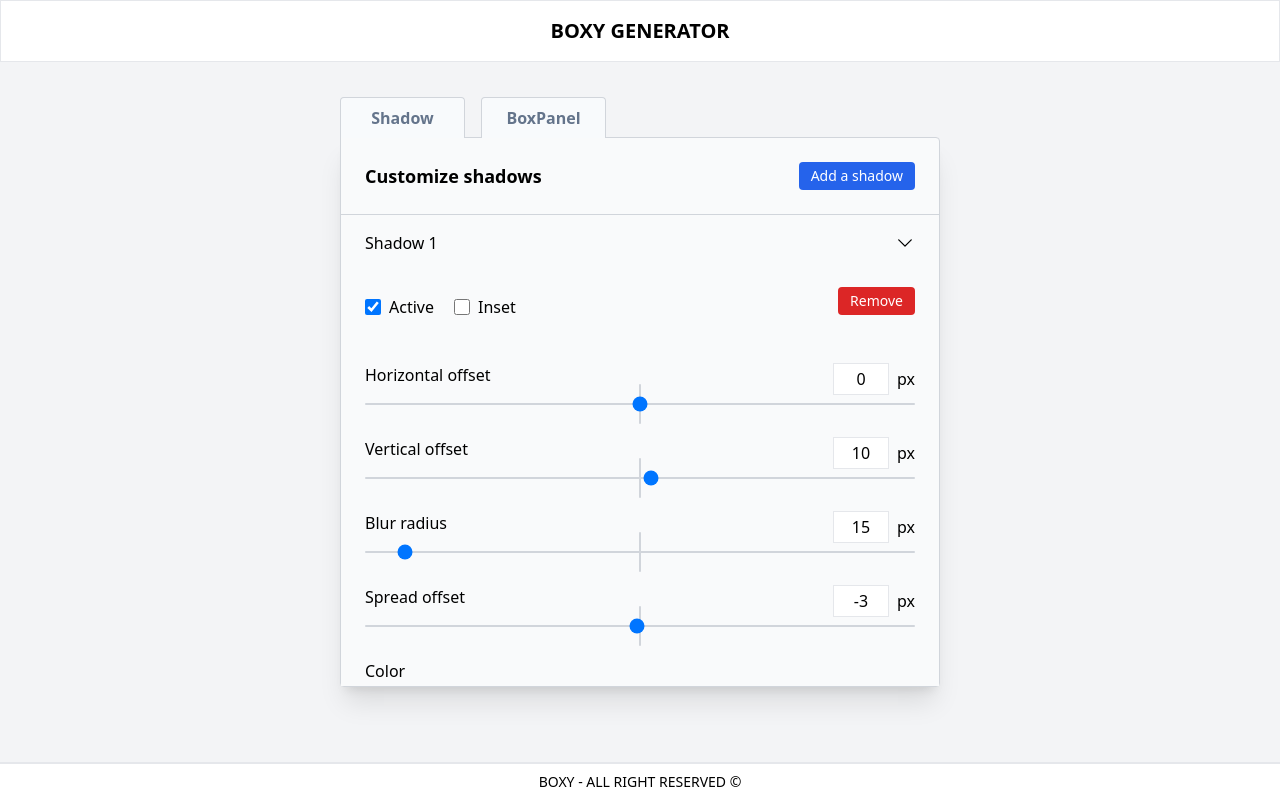
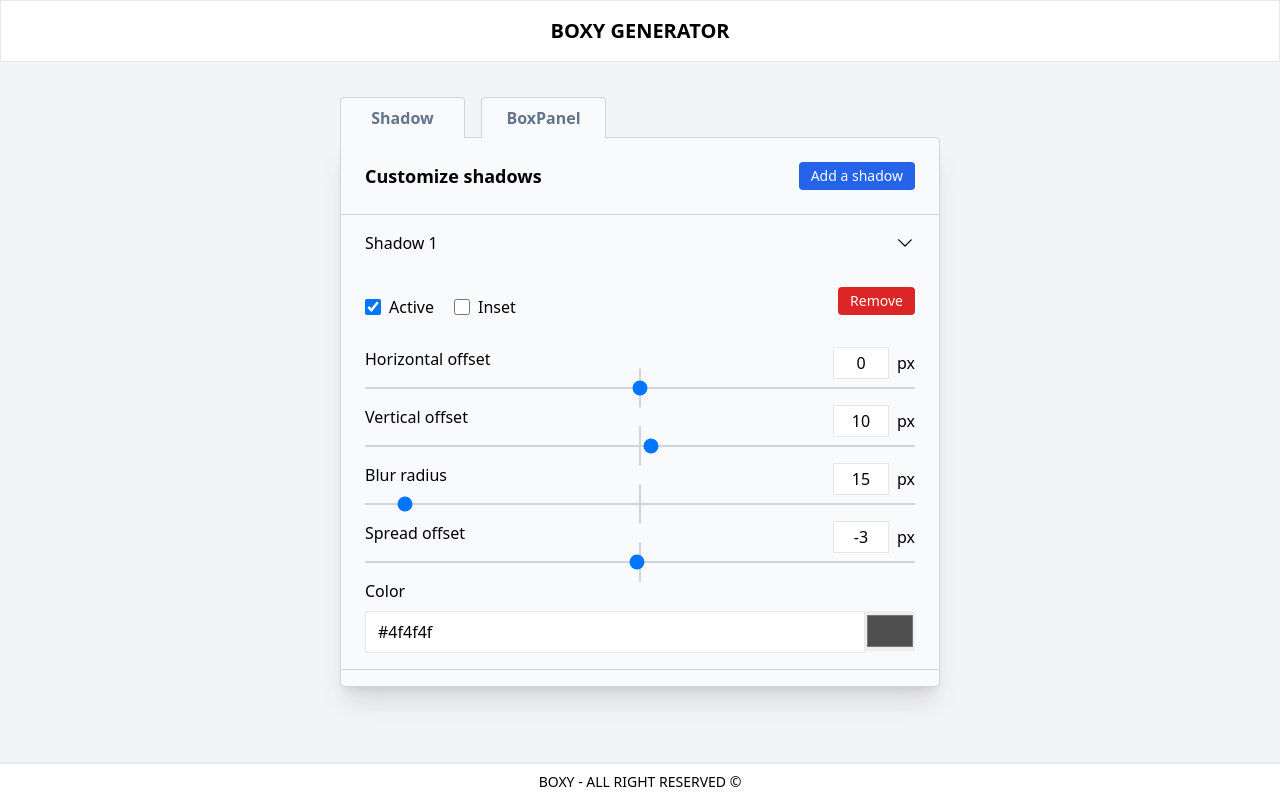
Before and after one commit to Abdourahamane10/box-shadow-generator, a React (Vite) app: page / in a window 1280 px wide. Built offline with nearby package versions, Linux system fonts and the light colour scheme.

Commit message:
Modification du style du composent ShadowRange

```diff
--- a/src/layouts/ShadowList/ShadowRange.jsx
+++ b/src/layouts/ShadowList/ShadowRange.jsx
@@ -15,7 +15,7 @@ export default function ShadowRange({inputData, shadowID}) {
 
 
   return (
-    <div className="my-8">
+    <div className="my-4">
       <div className="flex justify-between">
         <p>{inputData.name}</p>
         <div className="flex items-baseline mb-2">
```
